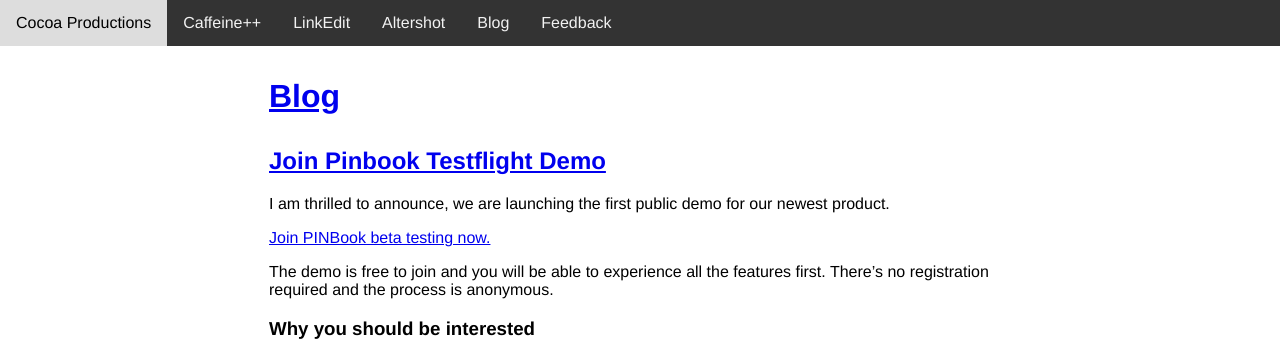
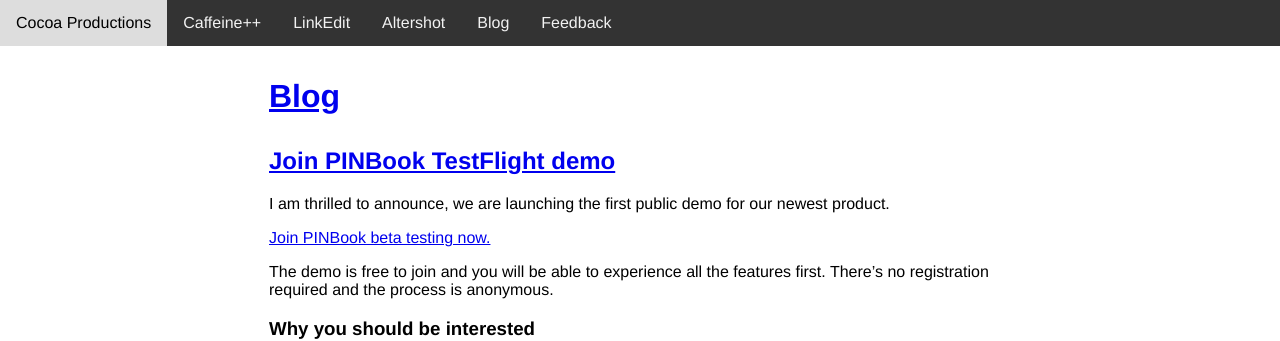
Before and after one commit to cocoaproductions/cocoaproductions.github.io, a Jekyll site: the page built from _posts/2023-09-30-join-pinbook-testflight-demo.md, in a window 1280 px wide. Shown: the top 341 px of the page. Built offline with Jekyll 4.4.1, drawn with Linux system fonts in a browser that asks for light colours; our own code applies the rules of GitHub Pages for plain Markdown files; some of the changed lines change nothing that is shown.

Commit message:
Fix header

```diff
--- a/_posts/2023-09-30-join-pinbook-testflight-demo.md
+++ b/_posts/2023-09-30-join-pinbook-testflight-demo.md
@@ -1,3 +1,9 @@
+---
+layout: post
+title: "Join PINBook TestFlight demo"
+date: 2023-09-30T8:29:57+0100
+---
+
 I am thrilled to announce, we are launching the first public demo for our newest product.
 
 [Join PINBook beta testing now.](https://testflight.apple.com/join/k5fOnkxq)
```
